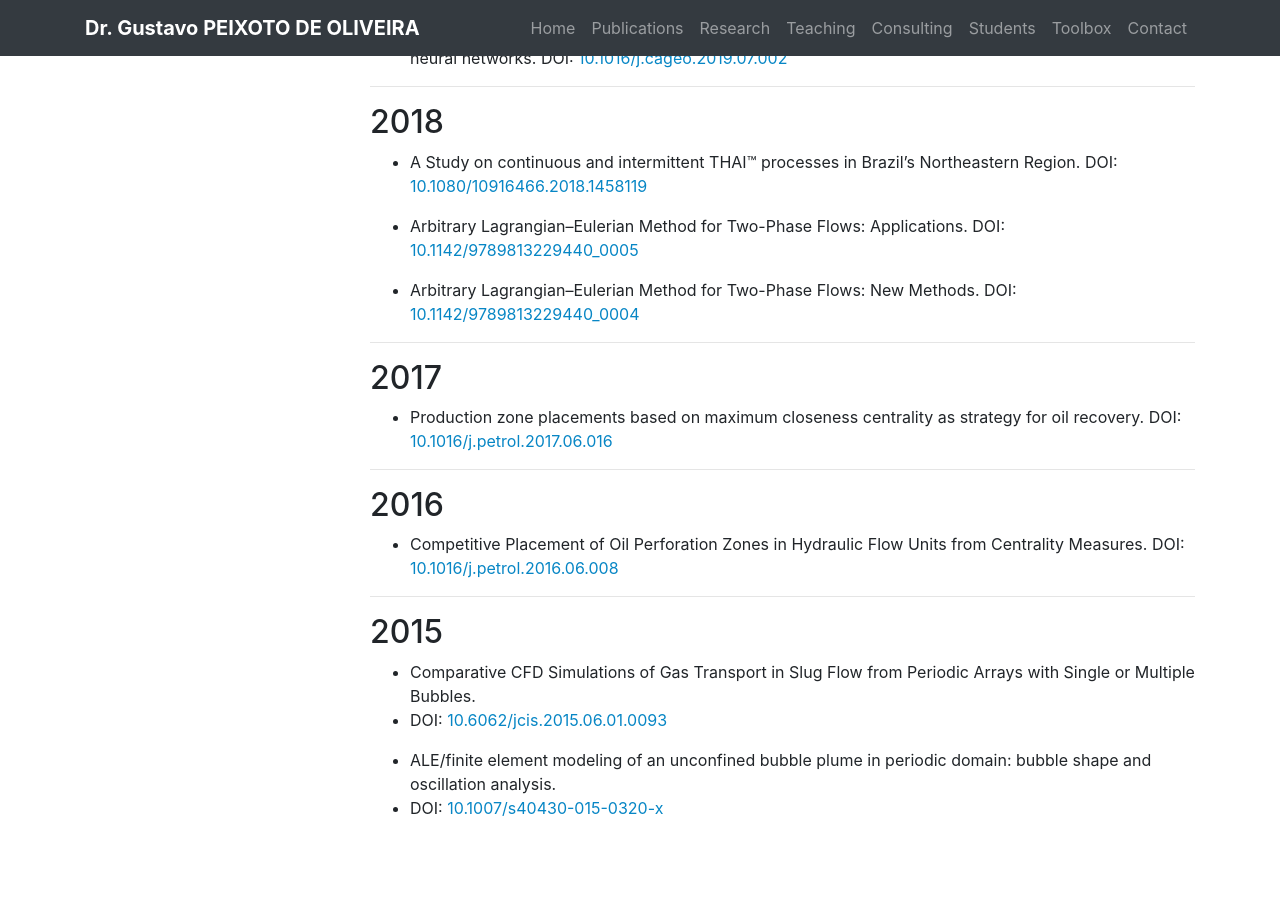
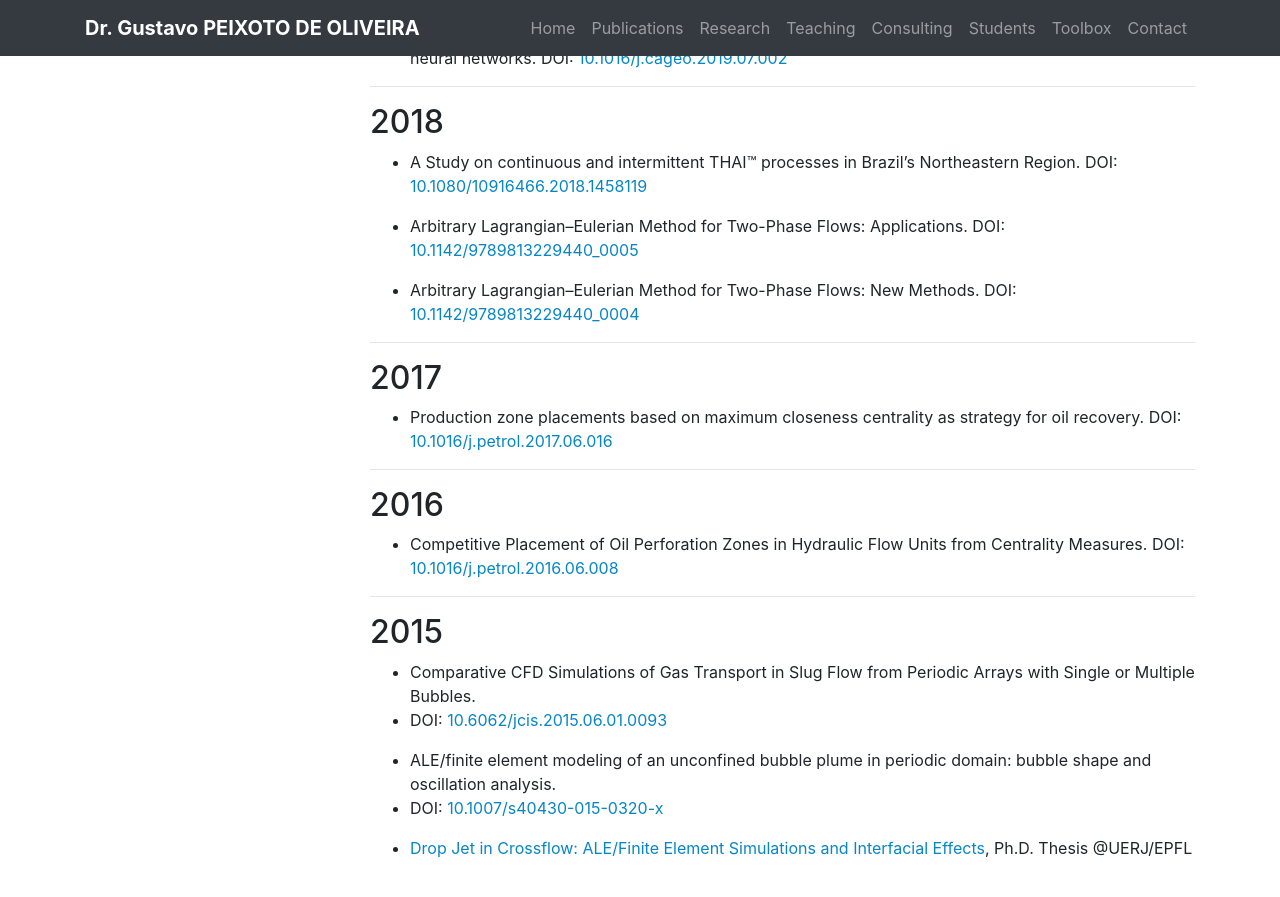
Before and after one commit to gcpeixoto/gcpeixoto.github.io, a Jekyll site: the page built from _pages/publications.md, in a window 1280 px wide and 900 px high, scrolled down 665 px. Shown: the top 897 px of the window. Built offline with Jekyll 4.4.1, drawn with Linux system fonts in a browser that asks for light colours; before the commit the page ends 1525 px from its top, so only the background shows below that.

Commit message:
Update. Including thesis.

```diff
--- a/_includes/components/publications/2015.md
+++ b/_includes/components/publications/2015.md
@@ -6,3 +6,5 @@
 
 - ALE/finite element modeling of an unconfined bubble plume in periodic domain: bubble shape and oscillation analysis.
 - DOI: [10.1007/s40430-015-0320-x](https://dx.doi.org/10.1007/s40430-015-0320-x)
+
+- [Drop Jet in Crossflow: ALE/Finite Element Simulations and Interfacial Effects](../../../_media/portfolio/thesis2015.pdf), Ph.D. Thesis @UERJ/EPFL
```
Also changed, not shown: _includes/components/students/bsc.md (added, +6 -0 lines), _includes/components/students/dsc.md (+1 -1 lines), _includes/components/students/ic.md (+1 -1 lines), _pages/students.md (+2 -0 lines), 2 other files.
